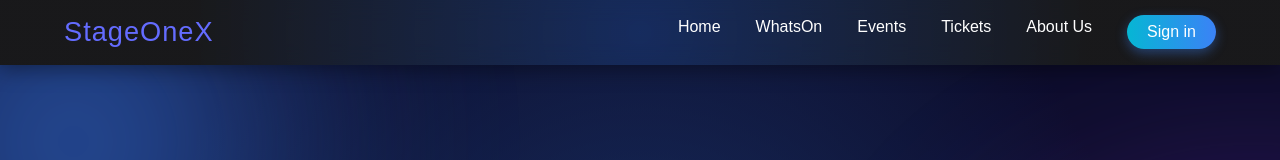
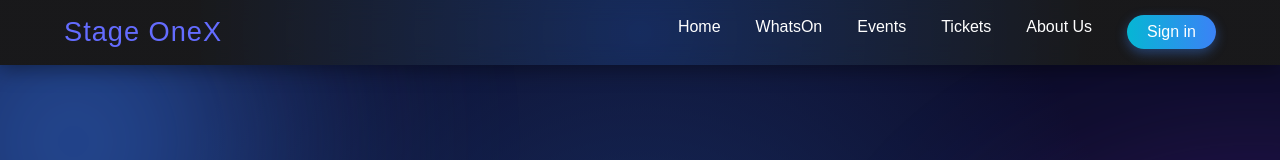
Before and after one commit to StageOneX/SOX-Frond-End, a React (Vite) app in the folder client/: page / in a window 1280 px wide. Shown: the top 160 px of the page. Built offline with nearby package versions, Linux system fonts and the light colour scheme.

Commit message:
footer and navbar merge

```diff
--- a/client/src/components/Footer.jsx
+++ b/client/src/components/Footer.jsx
@@ -8,7 +8,7 @@ const Footer = () => {
       <div className="footer-container">
 
         <div className="footer-about">
-          <h2>StageOneX</h2>
+          <h2>Stage OneX</h2>
           <p>
             Events and ticket marketplace in Sri Lanka for concerts, sports,
             theatre, exhibitions, stand-up comedy, and everything that’s live.
@@ -32,7 +32,7 @@ const Footer = () => {
           <h3>Contact Us</h3>
           <p>No.10, Spring Field, Kurunegala, 20200</p>
           <p>+94 764456329</p>
-          <p>stageonex@gmail.com</p>
+          <p>stageonex.info@gmail.com</p>
           <p>Mon-Fri 9:00 - 17:00</p>
         </div>
 
--- a/client/src/components/Navbar.jsx
+++ b/client/src/components/Navbar.jsx
@@ -24,7 +24,7 @@ const Navbar = () => {
         {/* Logo */}
         <div className="navbar-logo">
           <h2>
-            <Link to="/Home">StageOneX</Link>
+            <Link to="/Home">Stage OneX</Link>
           </h2>
         </div>
 
```
